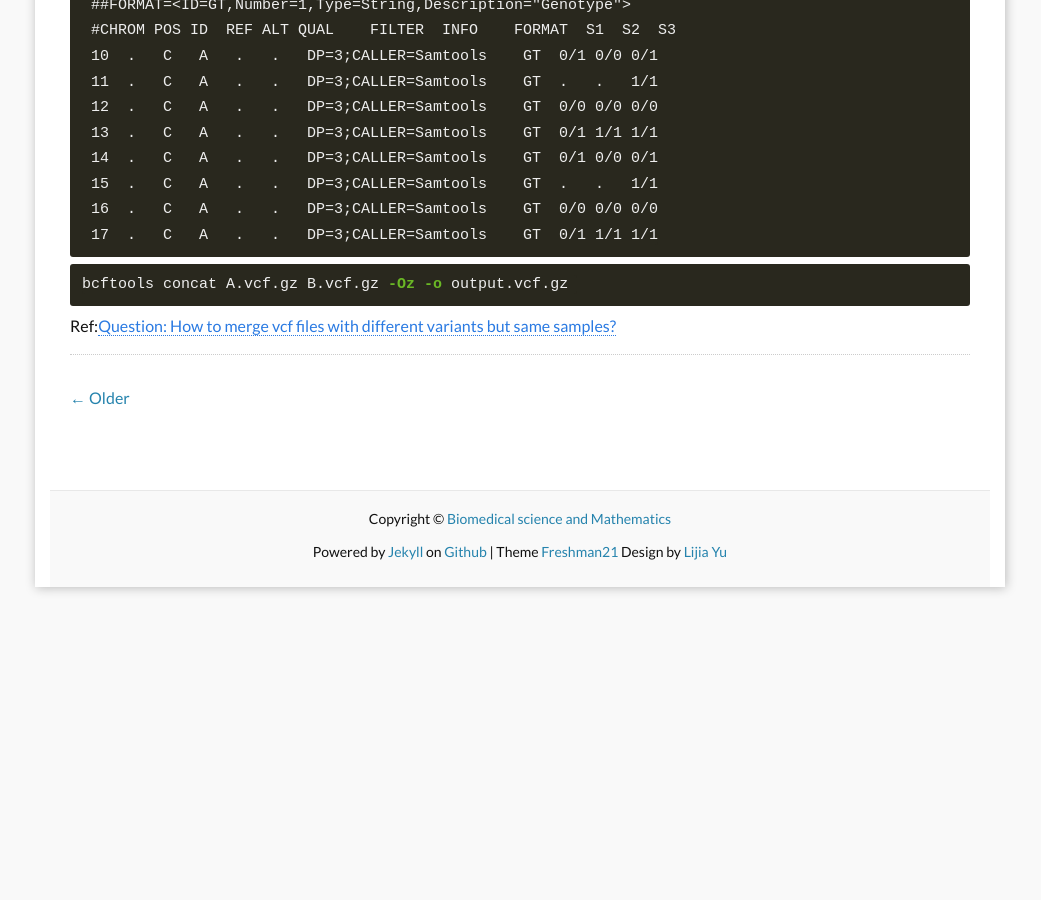
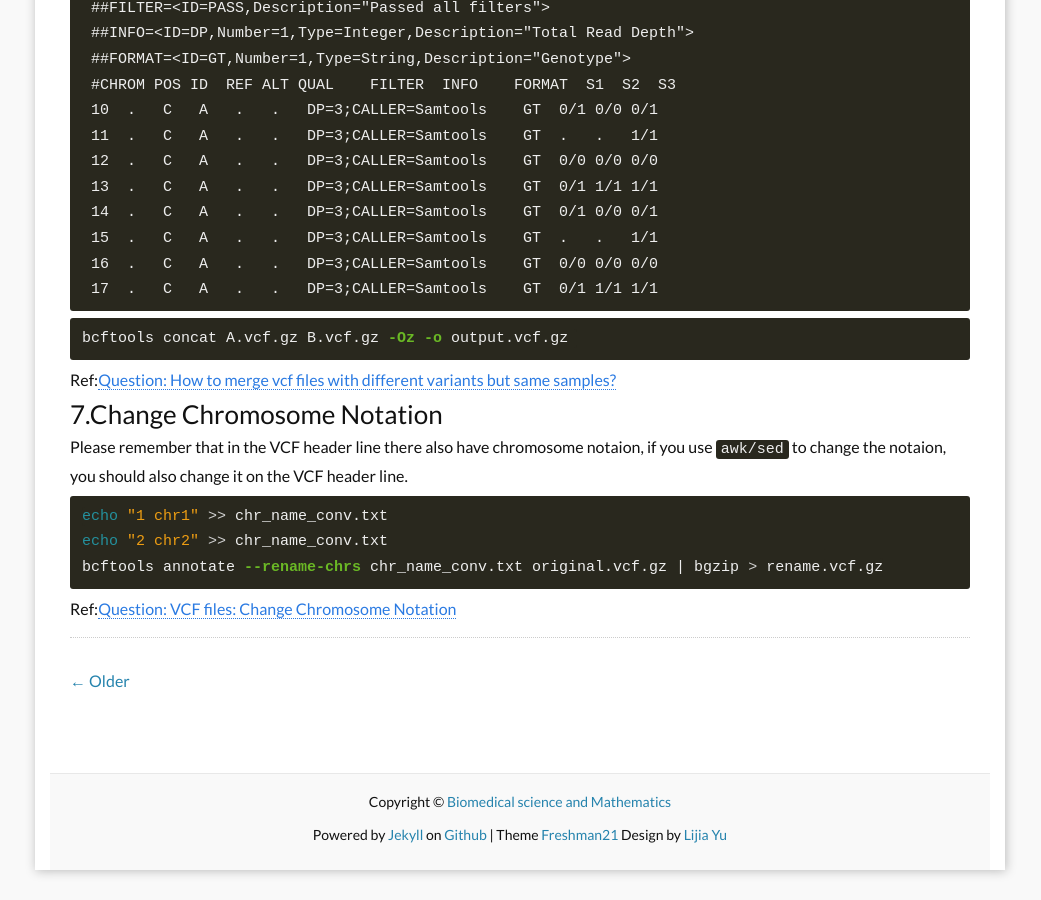
Before and after one commit to yulijia/en, a Jekyll site: the page built from _posts/2020-04-09-working-with-VCF-files.md, in a window 1280 px wide and 900 px high, scrolled down 2863 px. Shown: the whole window, without its empty margins (120-1161 px from the left). Built offline with Jekyll 4.4.1, drawn with Linux system fonts in a browser that asks for light colours; nearby versions of some CDN libraries; comment, search, counter and statistics services are not loaded; before the commit the page ends 3480 px from its top, so only the background shows below that; some of the changed text lies outside the part shown.

Commit message:
update content

`````diff
--- a/_posts/2020-04-09-working-with-VCF-files.md
+++ b/_posts/2020-04-09-working-with-VCF-files.md
@@ -21,7 +21,7 @@ tags:
 {:toc}
 
 
-This is a note of working with VCF files.
+This is a note of working with VCF files. Try to avoid use `awk/sed` and other linux default command. Use the professional tools!
 
 
 ### 1.sort VCF files
@@ -178,7 +178,22 @@ concat.vcf
 
 ```bash
 bcftools concat A.vcf.gz B.vcf.gz -Oz -o output.vcf.gz
-````
+```
 
 
 Ref:[Question: How to merge vcf files with different variants but same samples?](https://www.biostars.org/p/312024/)
+
+
+
+### 7.Change Chromosome Notation
+
+
+Please remember that in the VCF header line there also have chromosome notaion, if you use `awk/sed` to change the notaion, you should also change it on the VCF header line.
+
+```bash
+echo "1 chr1" >> chr_name_conv.txt
+echo "2 chr2" >> chr_name_conv.txt
+bcftools annotate --rename-chrs chr_name_conv.txt original.vcf.gz | bgzip > rename.vcf.gz
+```
+
+Ref:[Question: VCF files: Change Chromosome Notation](https://www.biostars.org/p/98582/)
`````
